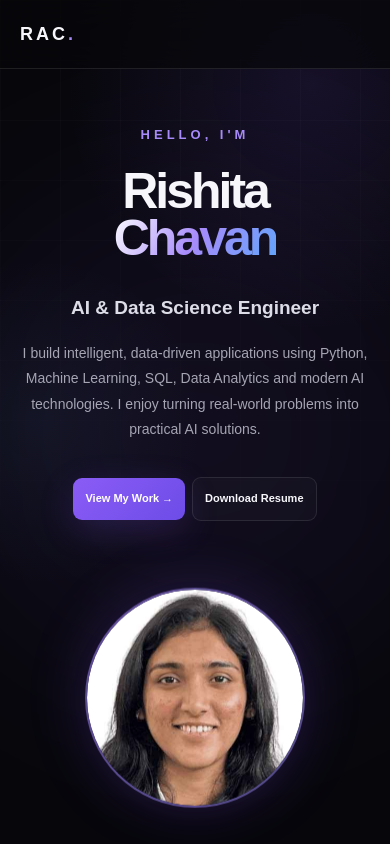
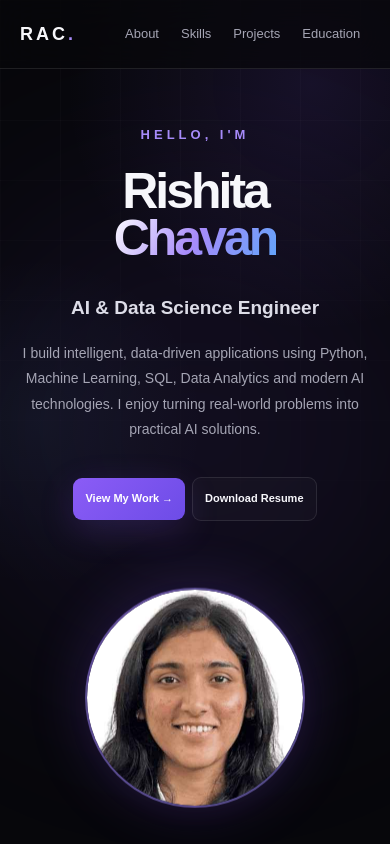
Before and after one commit to RishitaChavan/rishita-portfolio, a Next.js app: page / in a window 390 px wide. Shown: the top 844 px of the page. Built offline with nearby package versions, Linux system fonts and the light colour scheme.

Commit message:
Update mobile navigation

```diff
--- a/app/globals.css
+++ b/app/globals.css
@@ -1319,14 +1319,28 @@ footer {
   ------------------------- */
 
   .nav-container {
-    height: 68px;
-
-    padding:
-      0 20px;
+    min-height: 68px;
+    height: auto;
+    padding: 15px 20px;
+    gap: 20px;
   }
 
   .nav-links {
-    display: none;
+    display: flex;
+    gap: 22px;
+    overflow-x: auto;
+    white-space: nowrap;
+    max-width: 70%;
+    scrollbar-width: none;
+}
+
+.nav-links::-webkit-scrollbar {
+  display: none;
+}
+
+.nav-links a {
+  font-size: 13px;
+  flex-shrink: 0;
   }
 
   .logo {
```
